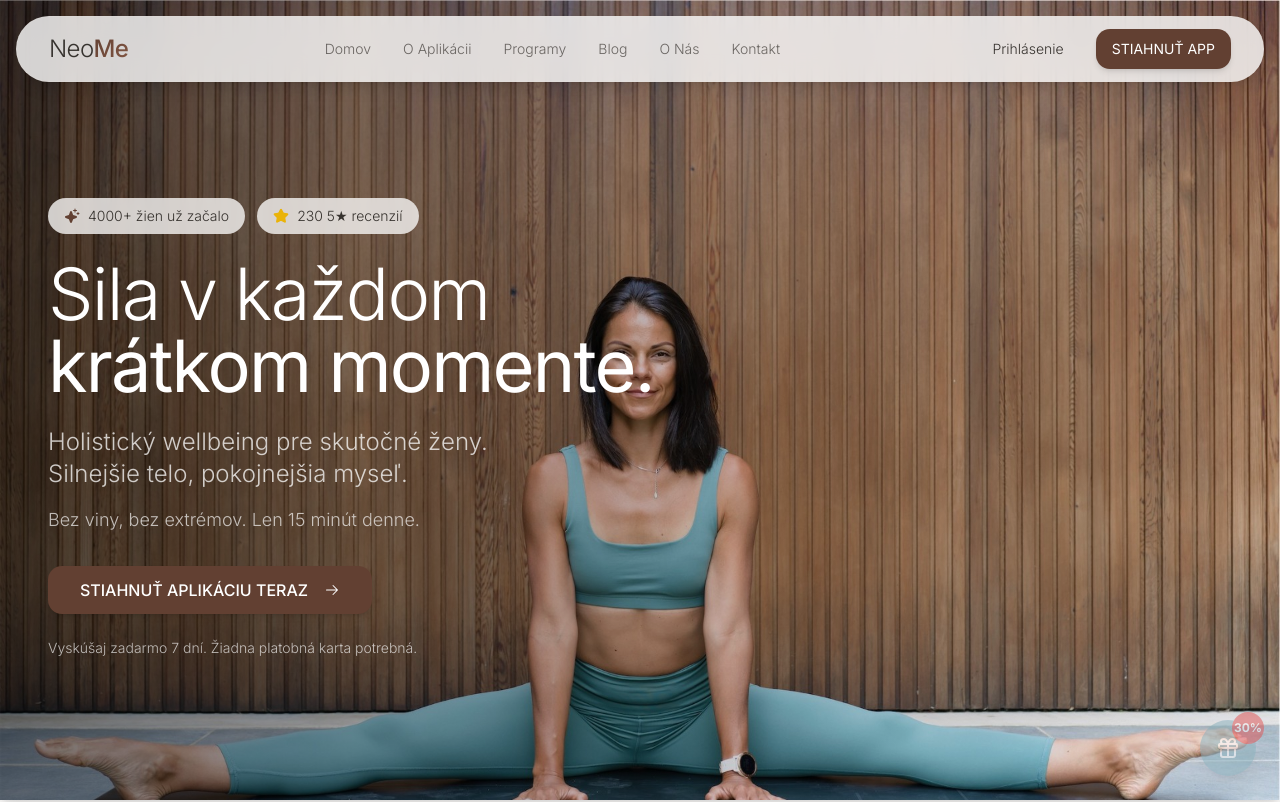
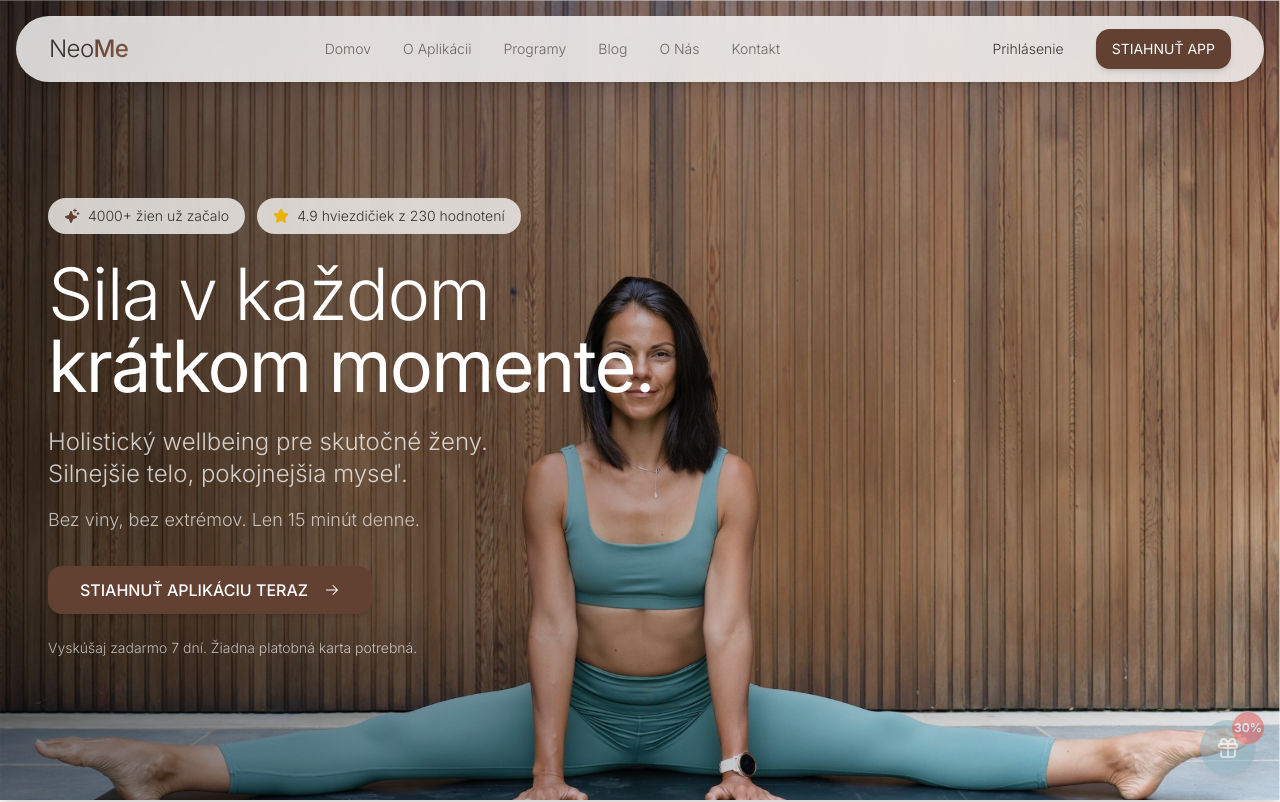
Before and after one commit to NeoMeOfficial/neome_web, a React (Vite) app: page /home-shorter in a window 1280 px wide. Shown: the top 802 px of the page. Built offline with nearby package versions, Linux system fonts and the light colour scheme; the HTML template or start-up script is replaced by a standard one.

Commit message:
Change 230 5★ recenzií to 4.9 hviezdičiek z 230 hodnotení
Update site text to display rating as "4.9 hviezdičiek z 230 hodnotení" in relevant pages (Index and HomeShort) by replacing "230 5★ recenzií" with the new phrasing.

```diff
--- a/src/pages/HomeShort.tsx
+++ b/src/pages/HomeShort.tsx
@@ -111,7 +111,7 @@ const HomeShort = () => {
               </div>
               <div className="inline-flex items-center gap-2 px-4 py-2 rounded-full bg-background/80 backdrop-blur-sm">
                 <Star size={16} className="text-yellow-500 fill-yellow-500" />
-                <span className="text-sm font-light">230 5★ recenzií</span>
+                <span className="text-sm font-light">4.9 hviezdičiek z 230 hodnotení</span>
               </div>
             </div>
 
--- a/src/pages/Index.tsx
+++ b/src/pages/Index.tsx
@@ -235,7 +235,7 @@ const Index = () => {
               </div>
               <div className="inline-flex items-center gap-2 px-4 py-2 rounded-full bg-background/80 backdrop-blur-sm">
                 <StarIcon size={16} className="text-yellow-500 fill-yellow-500" />
-                <span className="text-sm font-light">230 5★ recenzií</span>
+                <span className="text-sm font-light">4.9 hviezdičiek z 230 hodnotení</span>
               </div>
             </div>
 
```
